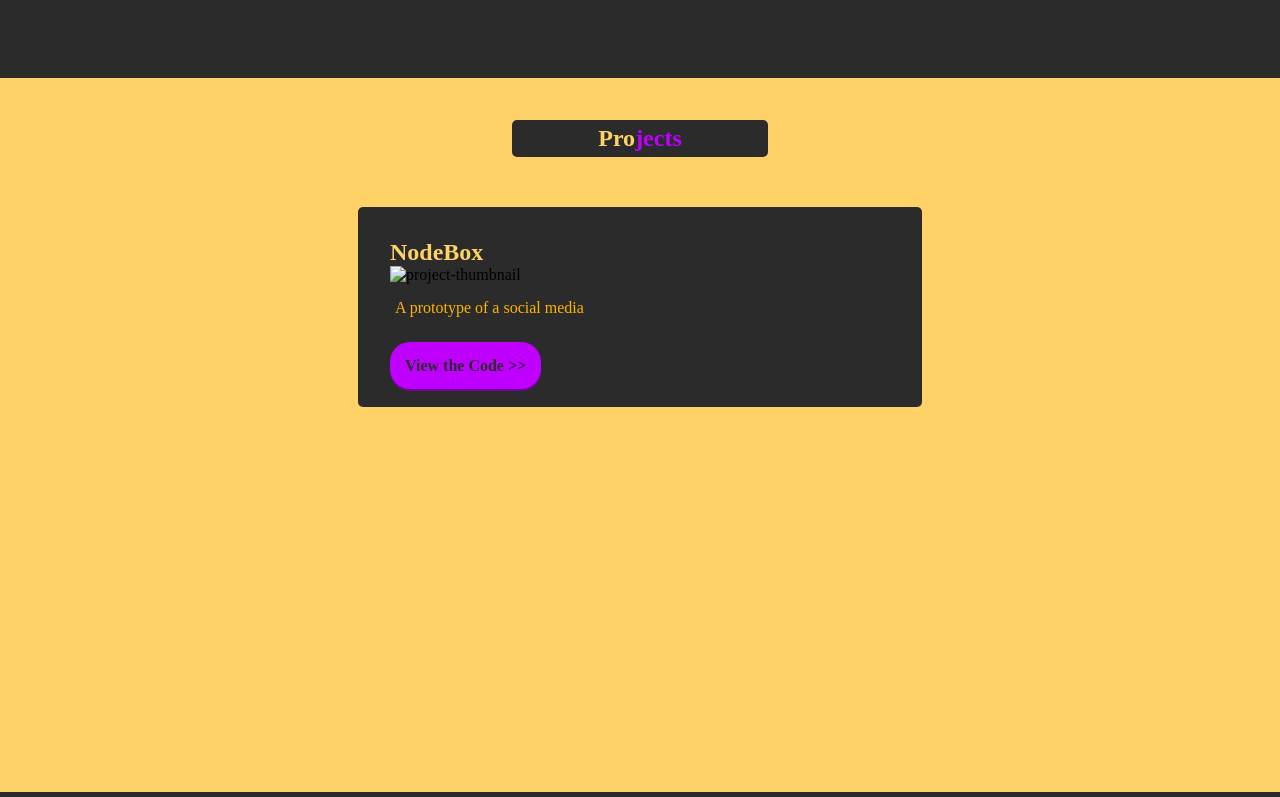
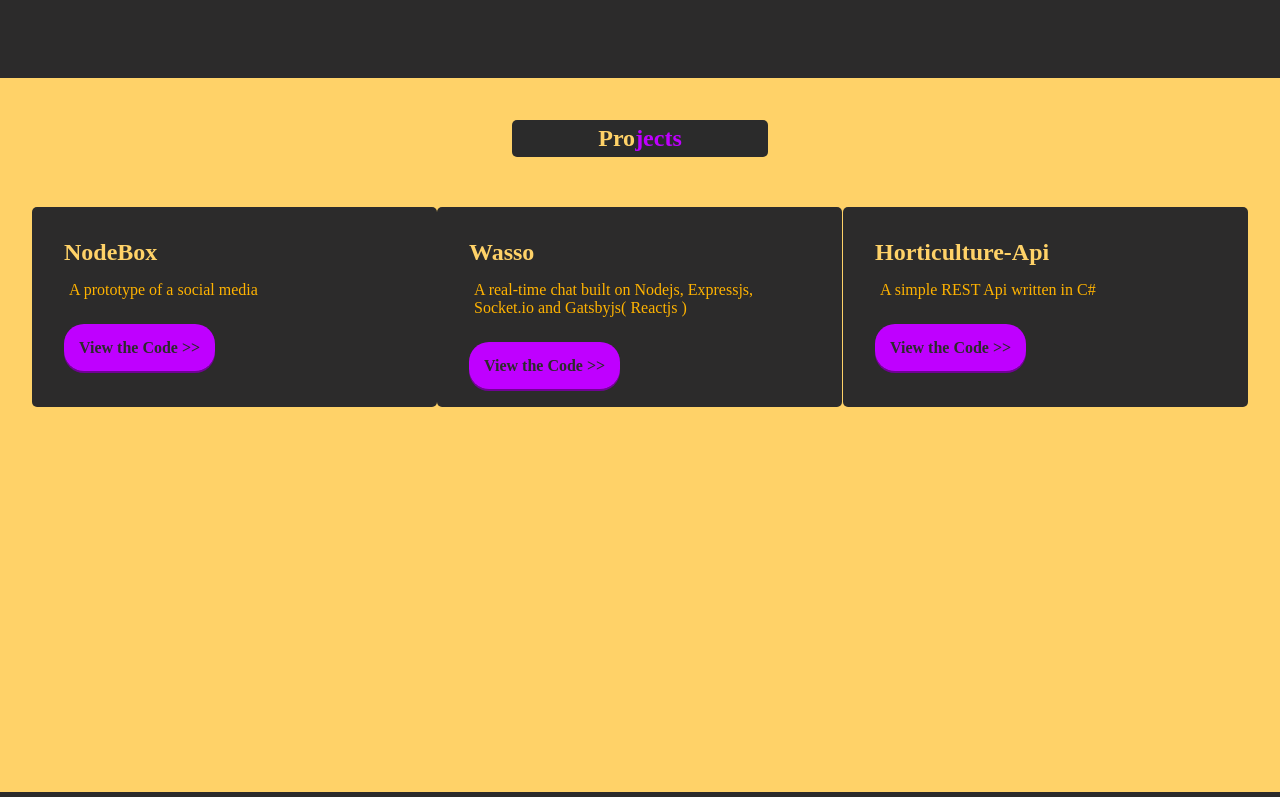
Before and after one commit to WillGone704/portafolio, a plain HTML site: page index.html in a window 1280 px wide. Shown: the part 2000-2797 px from the top of the page. Drawn offline with nearby package versions, Linux system fonts and the light colour scheme.

Commit message:
Adding new Projects

```diff
--- a/index.html
+++ b/index.html
@@ -69,6 +69,11 @@
                <a href="https://www.linkedin.com/in/wilberto-gonzalez-rodriguez-247090175/" target="_blank">
                   <img alt="linkedIn-icon" src="./assets/images/linkedin-icon.png" class="icon-small"/>
                </a>
+
+               <a href="https://www.dev.to/WillGone704" target="_blank">
+                  <img alt="devto-icon" src="./assets/images/devto-icon.png"
+                        class="icon-small"/>
+               </a>
             </div>
 
             <div id="downButtonBox">
@@ -124,6 +129,11 @@
             </figure>
 
             <figure class="hexagonLight hex" data-aos = "zoom-in" data-aos-duration = "2000"
+               data-aos-delay = "300">
+              <img src="./assets/images/mongoose-icon.png" class="icon--large"/>
+            </figure>
+
+            <figure class="hexagonLight hex" data-aos = "zoom-in" data-aos-duration = "2000"
                data-aos-delay = "600">
               <img src = "./assets/images/express-icon2.png" id="expressIcon"/>
             </figure>
@@ -141,11 +151,37 @@
             <article class="projectContainer" data-aos="zoom-in" data-aos-duration="2000"
                data-aos-delay="400">
                <h2>NodeBox</h2>
-               <img alt="project-thumbnail"/>
+               <!--<img alt="project-thumbnail"/>-->
 
 	    	      <div>
               	   <p>A prototype of a social media</p>
                   <a href="https://github.com/WillGone704/nodeBox-beta" target="_blank" class="anchorButton">
+                     <b>View the Code >></b>
+                  </a>
+               </div>
+            </article>
+
+            <article class="projectContainer" data-aos="zoom-in" data-aos-duration="2000"
+               data-aos-delay="400">
+               <h2>Wasso</h2>
+               <!--<img alt="project-thumbnail"/>-->
+
+	    	      <div>
+              	   <p>A real-time chat built on Nodejs, Expressjs, Socket.io and Gatsbyjs( Reactjs )</p>
+                  <a href="https://github.com/WillGone704/Wasso" target="_blank" class="anchorButton">
+                     <b>View the Code >></b>
+                  </a>
+               </div>
+            </article>
+
+            <article class="projectContainer" data-aos="zoom-in" data-aos-duration="2000"
+               data-aos-delay="400">
+               <h2>Horticulture-Api</h2>
+               <!--<img alt="project-thumbnail"/>-->
+
+	    	      <div>
+              	   <p>A simple REST Api written in C#</p>
+                  <a href="https://github.com/WillGone704/Horticulture-Api" target="_blank" class="anchorButton">
                      <b>View the Code >></b>
                   </a>
                </div>
@@ -199,6 +235,10 @@
                <img alt="linkedIn-icon" src="./assets/images/linkedin-icon.png"
                      class="icon-small"/>
             </a>
+            <a href="https://www.dev.to/WillGone704" target="_blank">
+               <img alt="linkedIn-icon" src="./assets/images/devto-icon.png"
+                     class="icon-small"/>
+            </a>
          </div>
 
          <p>Powered by <a href = "https://pages.github.com/" target="_blank">Github Pages</a></p>
```
